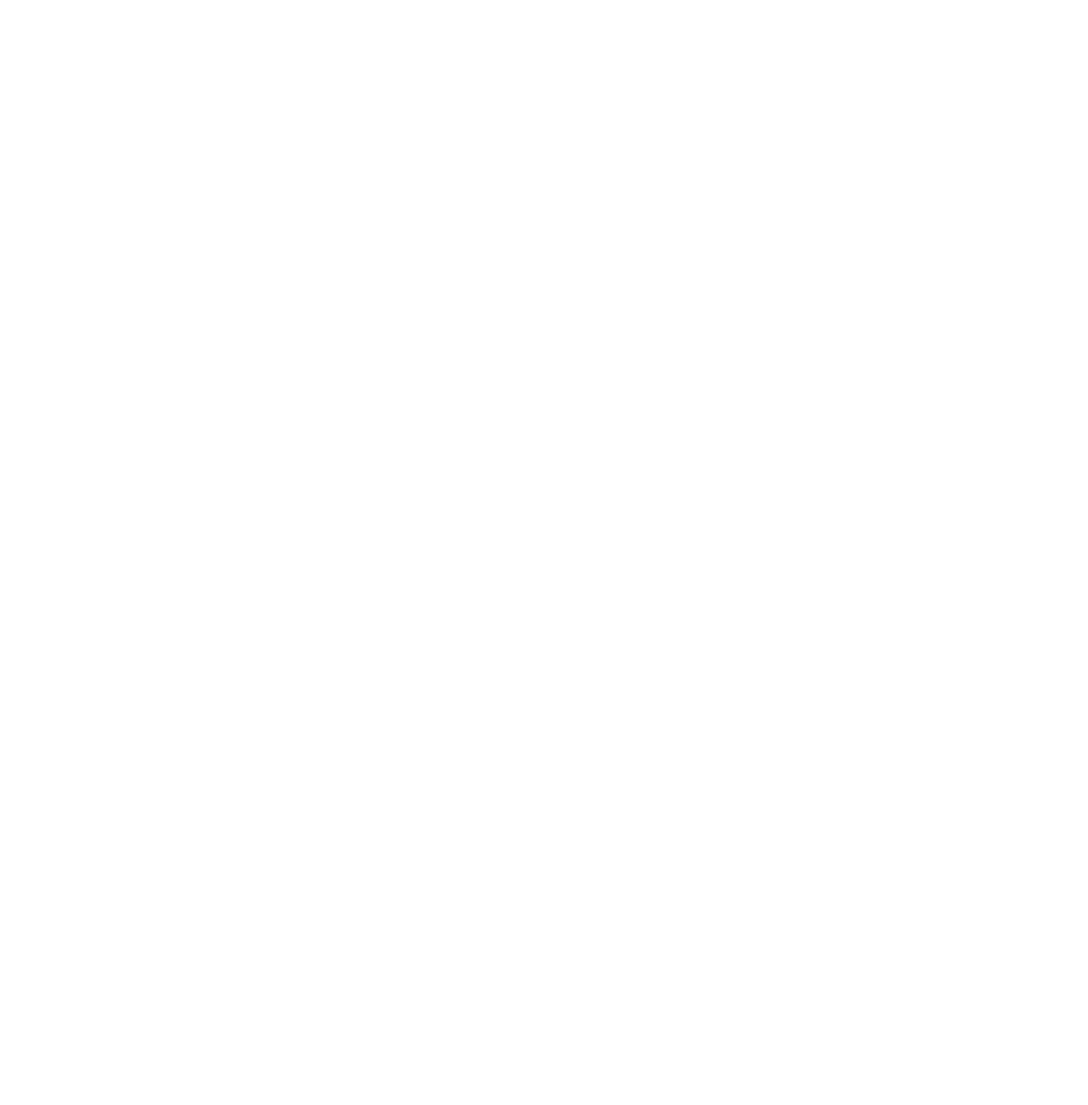
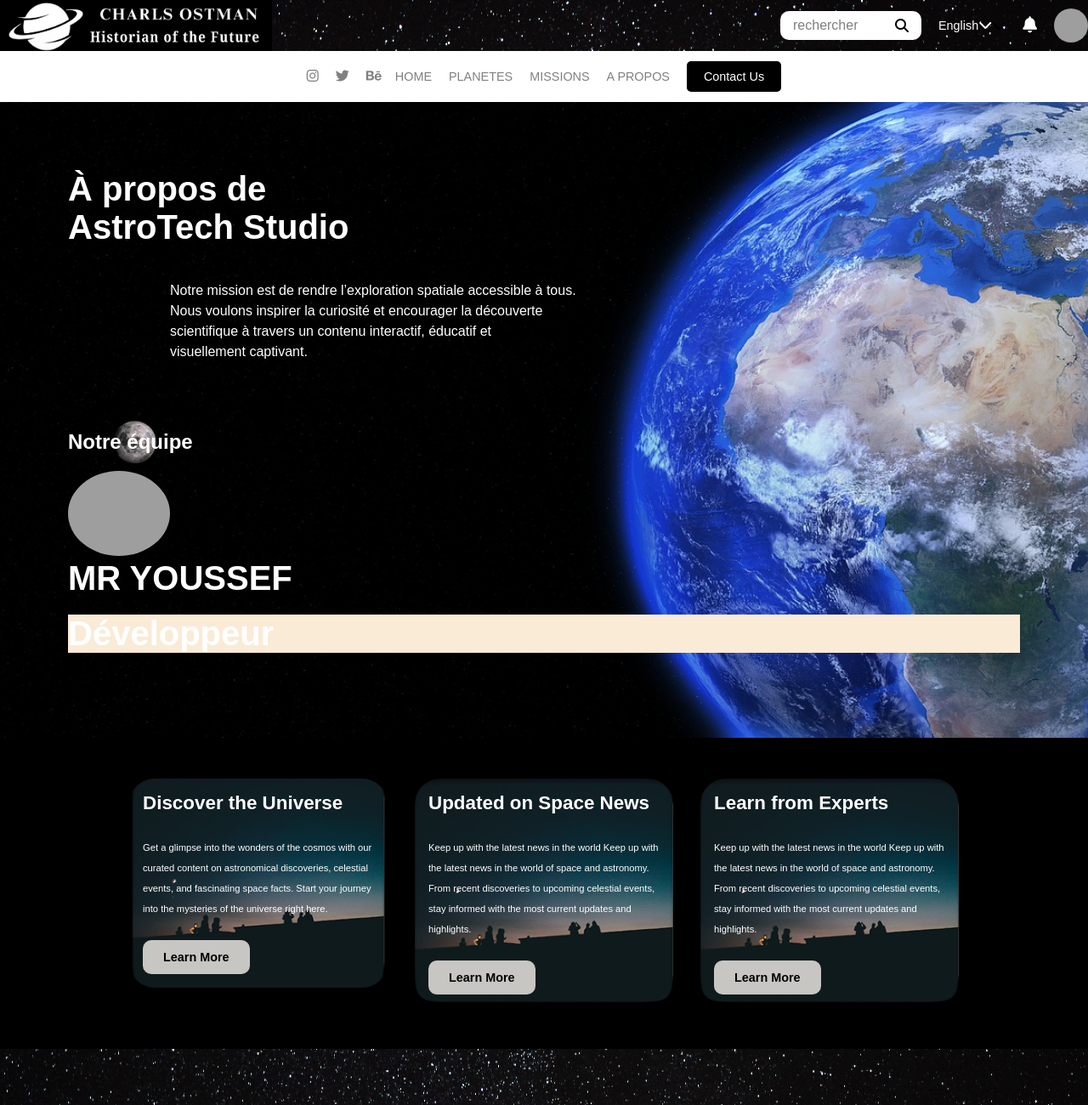
Before and after one commit to khadijaabirat/Space-Odyssey, a plain HTML site: page Apropos.html in a window 1280 px wide. Shown: the top 1300 px of the page at 85% size. Before the commit the page ends 800 px from the top, so only its background shows below. Drawn offline with Linux system fonts and the light colour scheme; grey boxes are pictures that could not be loaded.

Commit message:
modiffication

```diff
--- a/Apropos.html
+++ b/Apropos.html
@@ -0,0 +1,167 @@
+<!DOCTYPE html>
+<html lang="fr">
+
+<head>
+    <meta charset="UTF-8">
+    <meta name="viewport" content="width=device-width, initial-scale=1.0">
+    <title>Charles Ostman - Space Odyssey</title>
+    <link rel="stylesheet" href="styles.css">
+    <link rel="stylesheet" href="https://cdnjs.cloudflare.com/ajax/libs/font-awesome/6.5.1/css/all.min.css">
+</head>
+
+<body id="bodyapropos">
+    <header class="header">
+        <nav class="nav1">
+            <div class="logo">
+                <img src="image/logo.png" class="imag-logo">
+                <a href="index.html"> </a>
+            </div>
+            <div class="right_nav1">
+                <div class="recherche">
+                    <input type="text" placeholder="rechercher">
+                    <i class="fas fa-search"></i>
+                </div>
+                <div class="langue">
+                    <span>English</span>
+                    <ul class="langue-icon"> <i class="fas fa-chevron-down"></i>
+                    </ul>
+                    <i class="fas fa-chevron-down"></i>
+                </div>
+                <div class="notification">
+                    <a href="Apropos.html" class="notification-icon">
+                        <i class="fas fa-bell"></i>
+                    </a>
+                </div>
+                <div class="userimage">
+                    <img src="https://i.pravatar.cc/40" alt="User Avatar" class="user-avatar">
+                </div>
+
+            </div>
+        </nav>
+        <nav class="nav2">
+            <div class="social-icons">
+                <a href="https://www.instagram.com/spacex"><i class="fab fa-instagram"></i></a>
+                <a href="https://x.com/spacex"><i class="fab fa-twitter"></i></a>
+                <a href="https://www.behance.net/search/projects/space%20"><i class="fab fa-behance"></i></a>
+            </div>
+            <nav class="main-nav">
+                <ul>
+                    <li><a href="index.html">HOME</a></li>
+                    <li><a href="Planètes.html">PLANETES</a></li>
+                    <li><a href="Missions.html">MISSIONS</a></li>
+                    <li><a href="Apropos.html">A PROPOS</a></li>
+                    <li> <a href="Contact.html" class="btn-contact">Contact Us</a>
+                    </li>
+                </ul>
+            </nav>
+        </nav>
+
+    </header>
+    <main>
+        <section class="bannerapropos">
+            <div class="bannerapropos-content">
+                <h1>À propos de <br>AstroTech Studio</h1>
+                <p>Notre mission est de rendre l’exploration spatiale accessible à tous.<br>
+                    Nous voulons inspirer la curiosité et encourager la découverte<br>
+                    scientifique à travers un contenu interactif, éducatif et<br>
+                    visuellement captivant.</p>
+                <h2>Notre équipe</h2>
+                <img src="image/equipe (4).jpg" class="imagplanet">
+                <h3>MR YOUSSEF</h3>
+                <div class="equipe">
+                    <h3>Développeur</h3>
+                </div>
+            </div>
+        </section>
+        <section class="section">
+            <div class="cards">
+                <div class="card">
+                    <h2>Discover the Universe</h2>
+                    <p>Get a glimpse into the wonders of the cosmos with our curated content on astronomical
+                        discoveries, celestial events, and fascinating space facts. Start your journey into the
+                        mysteries of the universe right here.</p>
+                    <a href="Missions.html" class="btn-learn-more">Learn More</a>
+                </div>
+                <div class="card">
+                    <h2>Updated on Space News</h2>
+                    <p>Keep up with the latest news in the world Keep up with the latest news in the world of space and
+                        astronomy. From recent discoveries to upcoming celestial events, stay informed with the most
+                        current updates and highlights.</p>
+                    <a href="Missions.html" class="btn-learn-more">Learn More</a>
+                </div>
+                <div class="card">
+                    <h2>Learn from Experts</h2>
+                    <p>Keep up with the latest news in the world Keep up with the latest news in the world of space and
+                        astronomy. From recent discoveries to upcoming celestial events, stay informed with the most
+                        current updates and highlights.</p>
+                    <a href="Missions.html" class="btn-learn-more">Learn More</a>
+                </div>
+            </div>
+        </section>
+
+        <script>
+            // Reveal sections on scroll
+            const sections = document.querySelectorAll('.section');
+            const observer = new IntersectionObserver(entries => {
+                entries.forEach(entry => {
+                    if (entry.isIntersecting) entry.target.classList.add('visible');
+                });
+            }, { threshold: 0.2 });
+            sections.forEach(sec => observer.observe(sec));
+        </script>
+    </main>
+    <footer>
+        <div class="footerd">
+
+            <nav class="nav2">
+                <div class="main-nav">
+                    <ul>
+                        <li><a href="index.html">Terms</a></li>
+                        <li><a href="Planètes.html">Privacy</a></li>
+                        <li><a href="Missions.html">Cookies</a></li>
+                    </ul>
+                </div>
+                <div class="main-nav">
+                    <ul>
+                        <li><a href="index.html">Terms</a></li>
+                        <li><a href="Planètes.html">Privacy</a></li>
+                        <li><a href="Missions.html">Cookies</a></li>
+                    </ul>
+                </div>
+                <div class="main-nav">
+                    <ul>
+                        <li><a href="index.html">Terms</a></li>
+                        <li><a href="Planètes.html">Privacy</a></li>
+                        <li><a href="Missions.html">Cookies</a></li>
+                    </ul>
+                </div>
+                <div class="recherche">
+                    <input type="text" placeholder="rechercher">
+                    <i class="fas fa-search"></i>
+                </div>
+
+            </nav>
+            <nav class="nav1">
+                <div class="logo">
+                    <img src="image/logo.png" class="imag-logo">
+                    <a href="index.html"> </a>
+                </div>
+                <div class="main-nav">
+                    <ul>
+                        <li><a href="index.html">Terms</a></li>
+                        <li><a href="Planètes.html">Privacy</a></li>
+                        <li><a href="Missions.html">Cookies</a></li>
+                    </ul>
+                </div>
+                <div class="social-icons">
+                    <a href="https://www.instagram.com/spacex"><i class="fab fa-instagram"></i></a>
+                    <a href="https://x.com/spacex"><i class="fab fa-twitter"></i></a>
+                    <a href="https://www.behance.net/search/projects/space%20"><i class="fab fa-behance"></i></a>
+                </div>
+
+            </nav>
+        </div>
+    </footer>
+</body>
+
+</html>
--- a/styles.css
+++ b/styles.css
@@ -439,6 +439,7 @@ a {
     flex-wrap: wrap;
     justify-content: space-around;
 
+
 }
 
 .cardplanet {
@@ -449,12 +450,14 @@ a {
     height: 100%;
     background-size: cover;
     background-position: center;
+
+
 }
 .imagplanet{
  border-radius: 100%;
       background: none;
-      width: 50%;
-      height: 50%;
+      width: 120px;
+      height: 100px;
 
 
 }
@@ -464,7 +467,6 @@ a {
     font-weight: 600;
     color: white;
       background: none;
-
 
 }
 
@@ -492,11 +494,62 @@ a {
 }
  #planetsection {
         background-image: url('image/background.jpg');
+            align-items: center;
+
 }
 
 #bodyplanet{
     background-color: black;
 }
+#bodyapropos{
+    background-color: black;
+}
+
+
+.bannerapropos {
+    position: relative;
+    text-align:left;
+    padding: 80px 80px;
+    background-image: url('image/apropos.jpg');
+    background-size: cover;
+    background-position: center;
+}
+
+.bannerapropos-content {
+    position: relative;
+    z-index: 1;
+}
+
+.bannerapropos h1 {
+    font-size: 2.5em;
+    font-weight: 700;
+    margin: 0 0 20px 0;
+    color: white;
+}
+.bannerapropos h2 {
+    font-size: 1.5em;
+    font-weight: 700;
+    margin: 0 0 20px 0;
+    color: white;
+}
+.bannerapropos h3 {
+    font-size: 2.5em;
+    font-weight: 700;
+    margin: 0 0 20px 0;
+    color: white;
+}
+
+.bannerapropos p {
+    font-size: 1em;
+    font-weight: 100;
+    color: white;
+    margin: 40px 0 80px 120px;
+    line-height: 1.5;
+
+}
+ .equipe{
+    background-color: antiquewhite;
+ }
 
 footer{
     width: 100%;
```
Also changed, not shown: Planètes.html (+6 -46 lines), image/apropos.jpg (added).
